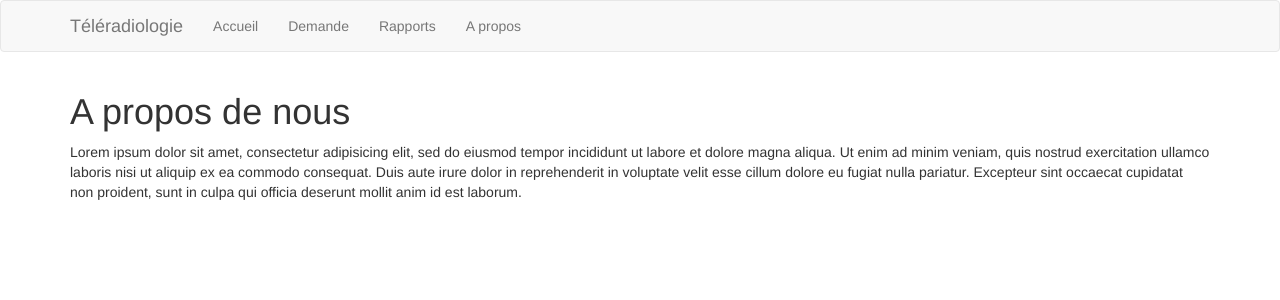
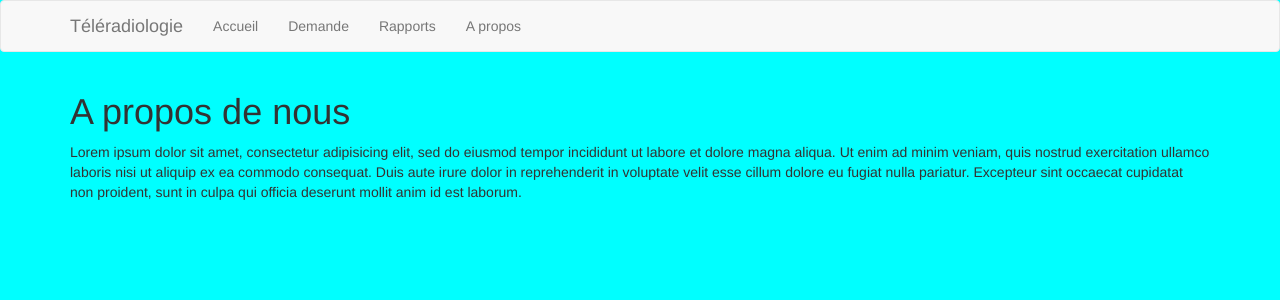
Before and after one commit to Mamadou1999/Projet_Transversal, a Flask app: page /about in a window 1280 px wide. Shown: the top 300 px of the page. Run offline with Flask 2, Linux system fonts and the light colour scheme; some libraries are stand-ins or nearby versions.

Commit message:
telediagnostic module

```diff
--- a/templates/layout.html
+++ b/templates/layout.html
@@ -5,7 +5,7 @@
     <title>MyFlaskApp</title>
     <link rel="stylesheet" href="https://maxcdn.bootstrapcdn.com/bootstrap/3.3.7/css/bootstrap.min.css">
   </head>
-  <body >
+  <body style="background-color: aqua;">
     {% include 'includes/_navbar.html' %}
     <div class="container">
       {% include 'includes/_messages.html' %}
```
